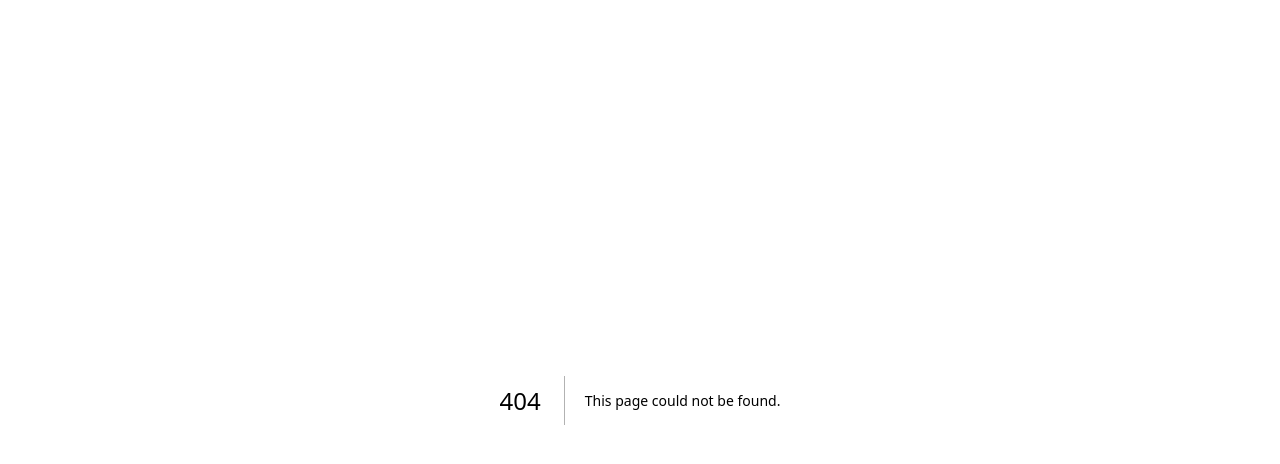
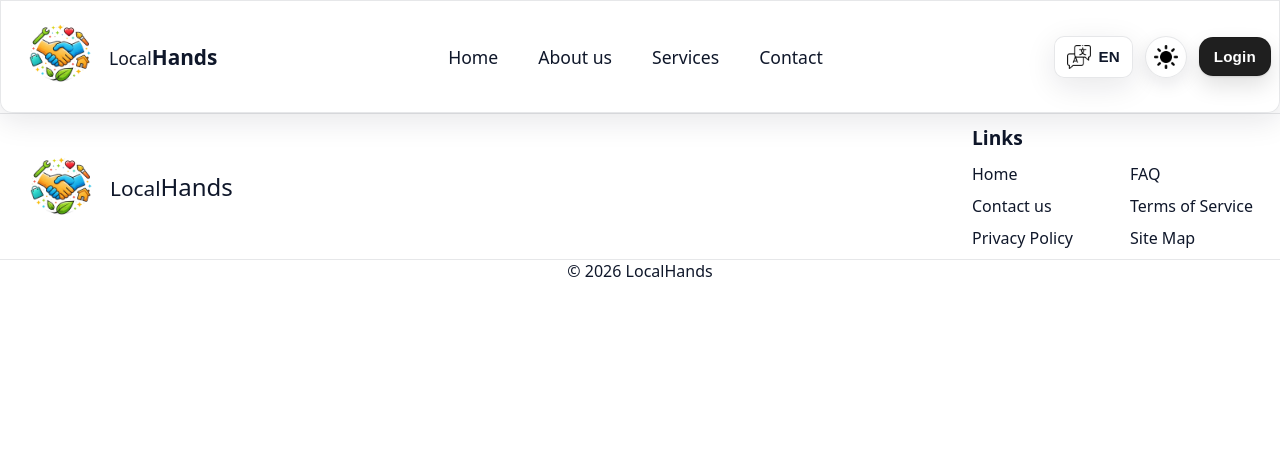
Before and after one commit to NeelBhavsar1/LocalHands, a Next.js app in the folder localhands-frontend/: page /about in a window 1280 px wide. Before the commit this address had no page. Shown: the top 464 px of the page. Built offline with nearby package versions, Linux system fonts and the light colour scheme.

Commit message:
Improved functionality of Landing Page

```diff
--- /dev/null
+++ b/localhands-frontend/src/app/about/page.js
@@ -0,0 +1,19 @@
+"use client"
+
+import HomeNavBar from "@/components/HomeNavBar/HomeNavBar";
+import Footer from "@/components/Footer/Footer";
+import styles from "./page.module.css";
+import { useTranslation } from "react-i18next";
+import Link from "next/link";
+
+export default function About() {
+    const { t } = useTranslation();
+
+    return (
+        <div className={styles.container}>
+            <HomeNavBar showLinks={true}/>
+
+            <Footer />
+        </div>
+    )
+}
--- /dev/null
+++ b/localhands-frontend/src/app/about/page.module.css
@@ -0,0 +1,5 @@
+.container {
+    display: flex;
+    flex-direction: column;
+    min-height: 100vh;
+}
--- /dev/null
+++ b/localhands-frontend/src/app/contact/page.module.css
@@ -0,0 +1,5 @@
+.container {
+    display: flex;
+    flex-direction: column;
+    min-height: 100vh;
+}
--- a/localhands-frontend/src/app/page.js
+++ b/localhands-frontend/src/app/page.js
@@ -7,6 +7,7 @@ import Footer from "@/components/Footer/Footer";
 import styles from "./page.module.css";
 import Image from "next/image";
 import { useTranslation } from "react-i18next";
+import Link from "next/link";
 
 export default function Home() {
 
@@ -27,7 +28,9 @@ export default function Home() {
           <p className={styles.subtitle}>{t("hero.subtitle")}</p>
 
           <div className={styles.buttonGroup}>
-            <button className={styles.tryButton}>{t("hero.buttonTry")}</button>
+            <Link href="/signup" className={styles.tryButton}>
+              {t("hero.buttonTry")}
+            </Link>
             <button className={styles.howButton}>{t("hero.buttonHow")}</button>
           </div>
         </div>
--- /dev/null
+++ b/localhands-frontend/src/app/services/page.module.css
@@ -0,0 +1,5 @@
+.container {
+    display: flex;
+    flex-direction: column;
+    min-height: 100vh;
+}
--- a/localhands-frontend/src/components/HomeNavBar/HomeNavBar.js
+++ b/localhands-frontend/src/components/HomeNavBar/HomeNavBar.js
@@ -28,10 +28,10 @@ export default function HomeNavBar({ showLinks = true }) {
 
             {showLinks && (
             <div className={styles.navLinks}>
-                <a href="#home">{t("nav.home")}</a>
-                <a href="#about">{t("nav.about")}</a>
-                <a href="#services">{t("nav.services")}</a>
-                <a href="#contact">{t("nav.contact")}</a>
+                <Link href="/home">{t("nav.home")}</Link>
+                <Link href="/about">{t("nav.about")}</Link>
+                <Link href="/services">{t("nav.services")}</Link>
+                <Link href="/contact">{t("nav.contact")}</Link>
             </div>
             )}
 
@@ -50,10 +50,12 @@ export default function HomeNavBar({ showLinks = true }) {
             {isMobileMenuOpen &&
                 <div className={styles.mobileMenu}>
                     {( showLinks &&
-                    <><a href="#home" onClick={toggleMobileMenu}>{t("nav.home")}</a>
-                    <a href="#services" onClick={toggleMobileMenu}>{t("nav.services")}</a>
-                    <a href="#about" onClick={toggleMobileMenu}>{t("nav.about")}</a>
-                    <a href="#contact" onClick={toggleMobileMenu}>{t("nav.contact")}</a></>
+                    <>
+                        <Link href="/home" onClick={toggleMobileMenu}>{t("nav.home")}</Link>
+                        <Link href="/services" onClick={toggleMobileMenu}>{t("nav.services")}</Link>
+                        <Link href="/about" onClick={toggleMobileMenu}>{t("nav.about")}</Link>
+                        <Link href="/contact" onClick={toggleMobileMenu}>{t("nav.contact")}</Link>
+                    </>
                     )}
 
                     <div className={styles.actionButton}>
```
Also changed, not shown: localhands-frontend/src/app/contact/page.js (added, +19 -0 lines), localhands-frontend/src/app/services/page.js (added, +19 -0 lines).
